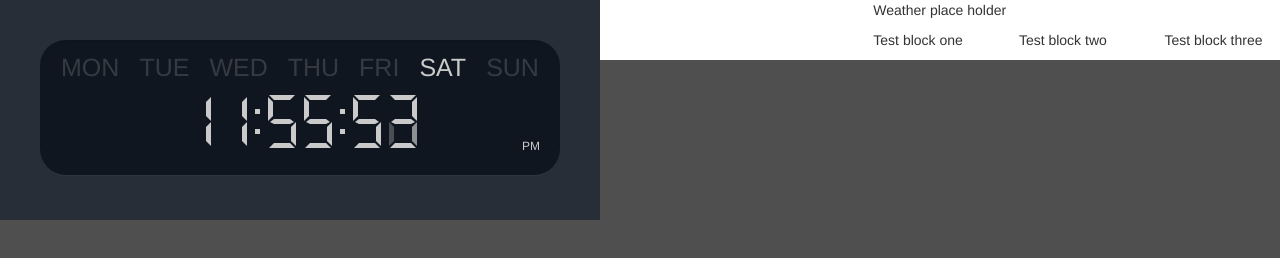
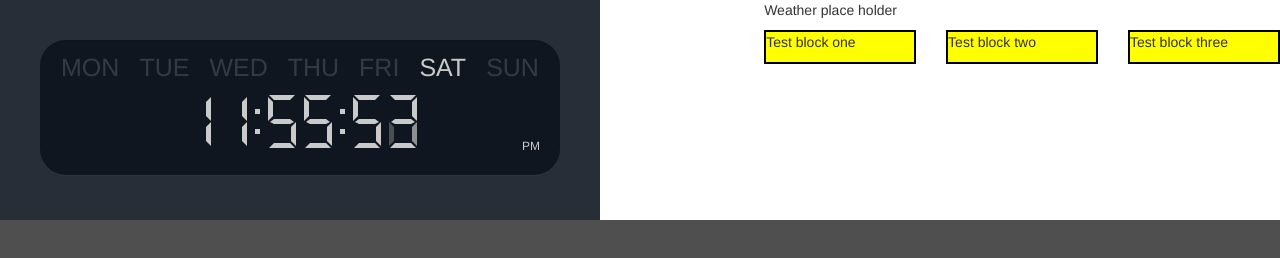
Before and after one commit to DanPiston/fancy_frame, a plain HTML site: page index.html in a window 1280 px wide. Drawn offline with nearby package versions, Linux system fonts and the light colour scheme.

Commit message:
Fixed positioning

```diff
--- a/index.html
+++ b/index.html
@@ -18,7 +18,7 @@
 	<body>
 		<!-- Clock courtesy of http://tutorialzine.com/2013/06/digital-clock/ by Martin Angelov -->
 	<div class="row">
-			<div class="col-md-8 col-sm-12">
+			<div class="col-md-7 col-sm-12">
 				<div id="whole_clock">
 					<div id="clock" class="dark">
 						<div class="display">
@@ -30,7 +30,7 @@
 					</div>
 				</div>
 			</div>
-			<div class="col-md-4 col-sm-12">
+			<div class="col-md-5 col-sm-12">
 				<p>Weather place holder</p>
 				<div class="row">
 					<div class="col-md-4">
--- a/stylesheet.css
+++ b/stylesheet.css
@@ -37,13 +37,20 @@ a:hover{
 section, footer, header, aside{
 	display: block;
 }
+ /*p{
+	 background-color: blue;
+ }*/
+.blocky{
+	background-color: yellow;
+	border: 2px solid black;
 
-
+}
 /*-------------------------
 	The clocks
 --------------------------*/
 
 #whole_clock{
+
 
 }
 
@@ -51,8 +58,8 @@ section, footer, header, aside{
 	width:370px;
 	height: 200px;
 	padding:40px;
-	margin:auto;
-	position:fixed;
+	/*margin:auto;*/
+	/*position:fixed;*/
 }
 
 /*#clock:after{
```
